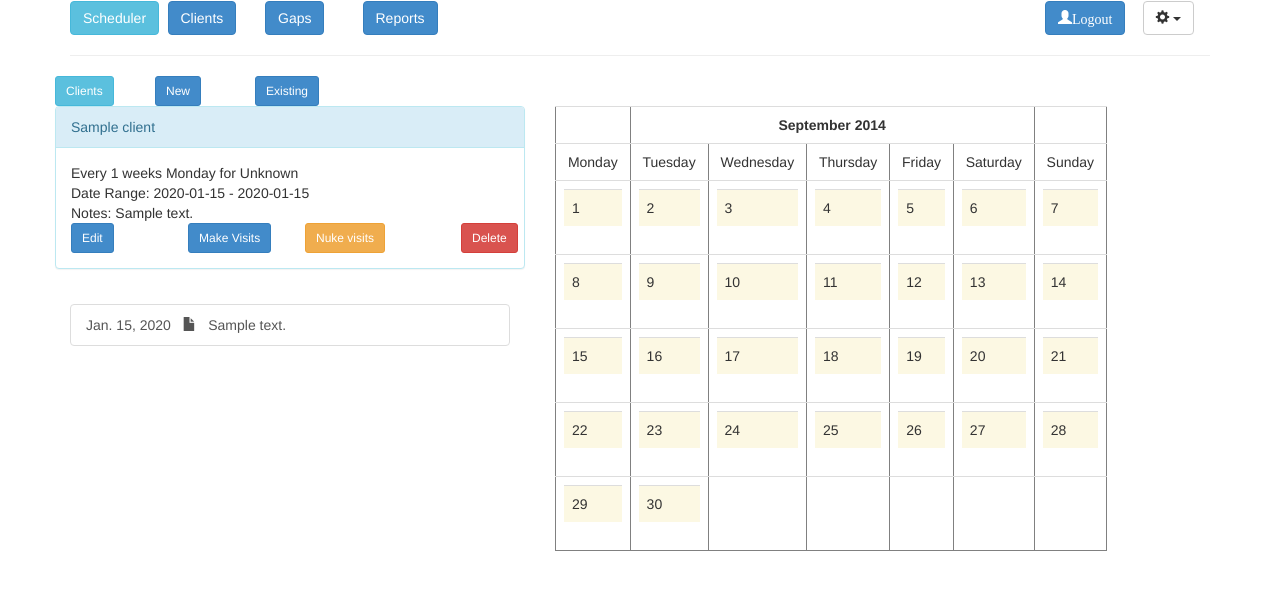
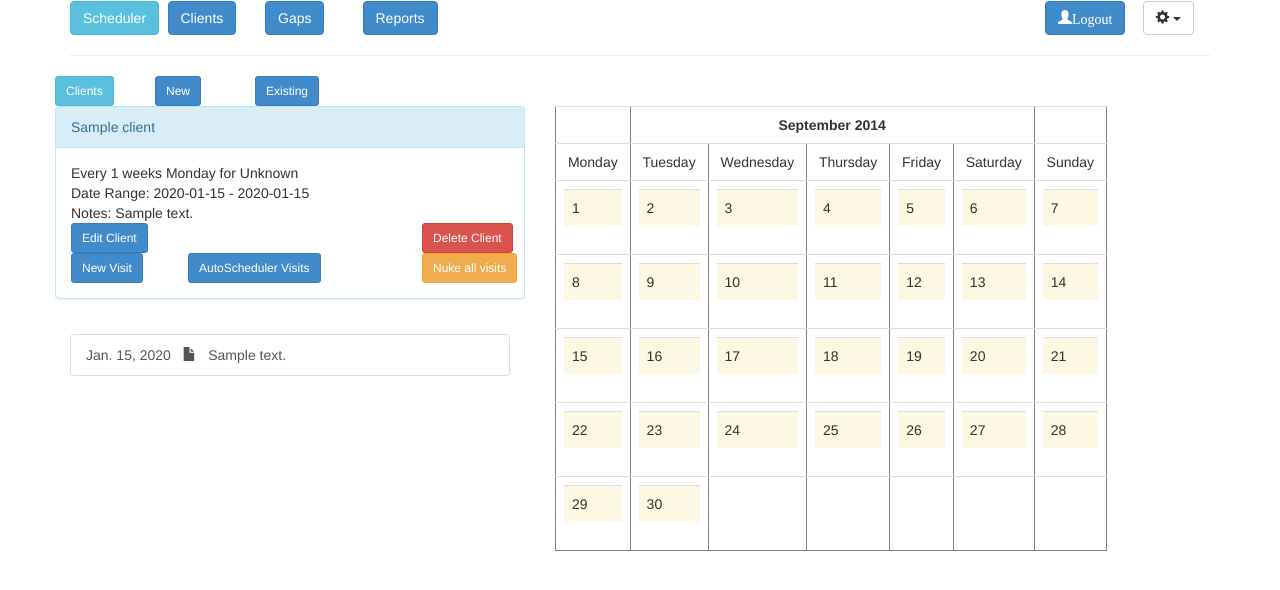
Before and after one commit to dwagon/Scheduler, a Django app: page /client/1/ in a window 1280 px wide. Shown: the top 590 px of the page. Run offline with Django 3.2, Linux system fonts and the light colour scheme; a user stored in the database is signed in; tables that the repository leaves empty hold one stand-in row (values such as "Sample post"); parts of the project's set-up code (start-up, migrations or seed data) failed here and were passed over; some libraries are stand-ins or nearby versions.

Commit message:
Cleanup interface and add new visit button

```diff
--- a/scheduler/client/templates/client/client_view.html
+++ b/scheduler/client/templates/client/client_view.html
@@ -14,17 +14,25 @@
 {% endif %}
 <div class="row">
     <div class="col-md-3">
-        <a href="{%url 'clientUpdate' client.id %}" type="button" class="btn btn-primary btn-sm">Edit</a>
+        <a href="{%url 'clientUpdate' client.id %}" type="button" class="btn btn-primary btn-sm">Edit Client</a>
+    </div>
+    <div class="col-md-6">
     </div>
     <div class="col-md-3">
-        <a href="{%url 'clientGenerateVisits' client.id %}" type="button" class="btn btn-primary btn-sm">Make Visits</a>
+        <a href="{%url 'clientDelete' client.id %}" type="button" class="btn btn-danger btn-sm">Delete Client</a>
+    </div>
+</div>
+<div class="row">
+    <div class="col-md-3">
+        <a href="{% url 'visitNew' client.id %}" type="button" class="btn btn-primary btn-sm">New Visit</a>
     </div>
     <div class="col-md-3">
-        <a href="{%url 'clientDeleteVisits' client.id %}" type="button" class="btn btn-warning btn-sm">Nuke visits</a>
+        <a href="{%url 'clientGenerateVisits' client.id %}" type="button" class="btn btn-primary btn-sm">AutoScheduler Visits</a>
     </div>
-    <div class="col-md-1"></div>
-    <div class="col-md-2">
-        <a href="{%url 'clientDelete' client.id %}" type="button" class="btn btn-danger btn-sm">Delete</a>
+    <div class="col-md-3">
+    </div>
+    <div class="col-md-3">
+        <a href="{%url 'clientDeleteVisits' client.id %}" type="button" class="btn btn-warning btn-sm">Nuke all visits</a>
     </div>
 </div>
 </div>
```
